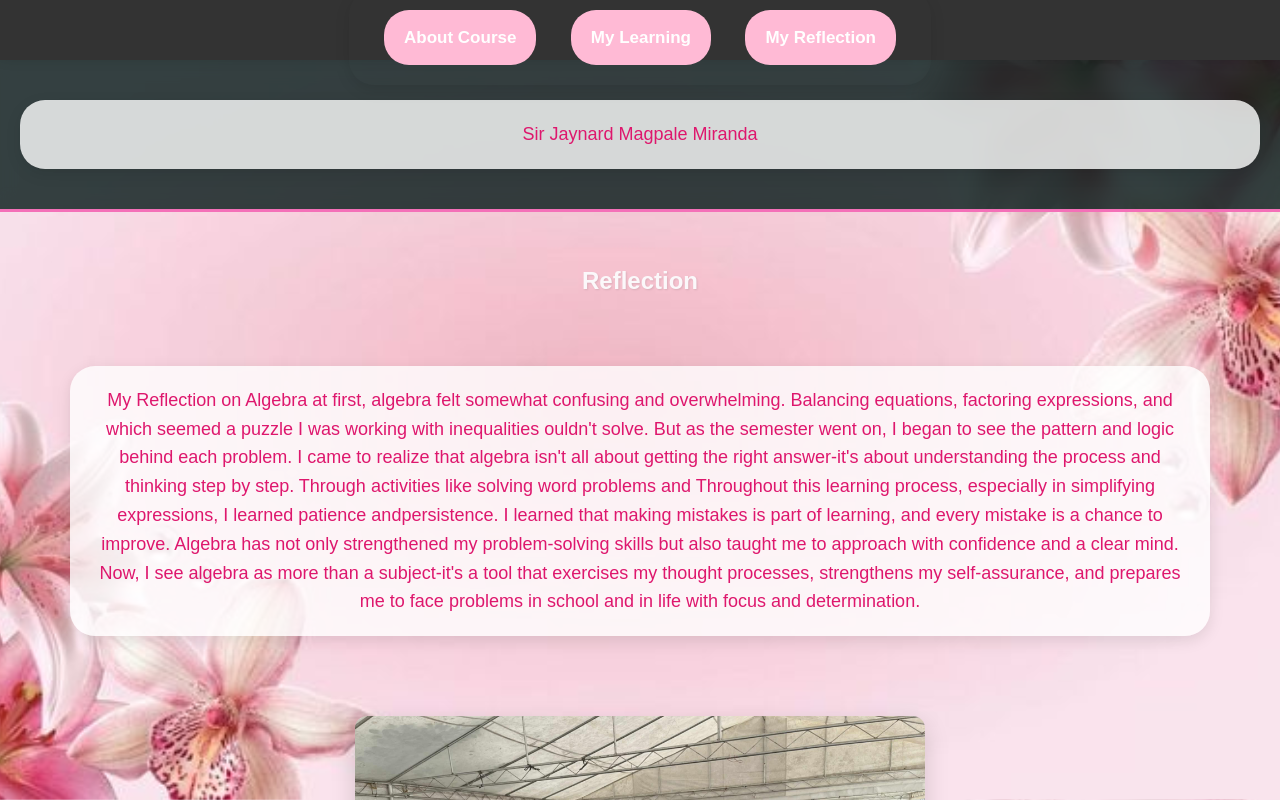
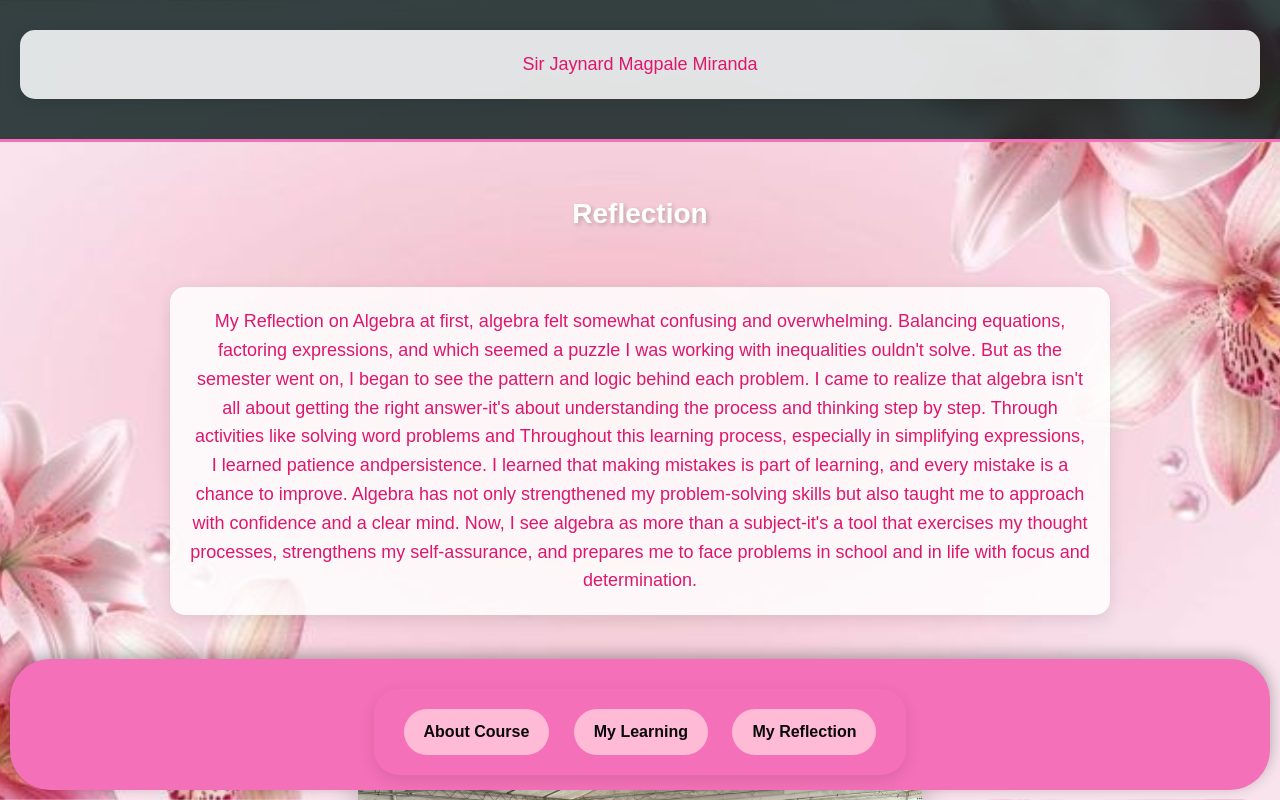
Before and after one commit to shyaa-ai/angel-algebra, a plain HTML site: page reflection.html in a window 1280 px wide. Shown: the top 800 px of the page. Drawn offline with Linux system fonts and the light colour scheme.

Commit message:
Add files via upload

```diff
--- a/reflection.html
+++ b/reflection.html
@@ -8,50 +8,114 @@
 </head>
 <body>
 
-   <title>Fixed Navigation Bar</title>
   <style>
-    /* Reset some default styles */
+        /* ==== GLOBAL STYLE ==== */
         * {
-      box-sizing: border-box;
             margin: 0;
             padding: 0;
+            box-sizing: border-box;
         }
 
-    /* Style for the body */
         body {
             font-family: Arial, sans-serif;
-      padding-top: 60px; /* to avoid content being hidden behind the navbar */
+            background: linear-gradient(135deg, #FF9ECC 0%, #F470B8 50%, #D14496 100%);
+            background-size: 400% 400%;
+            animation: gradientShift 12s ease infinite;
+            color: #031716;
+            min-height: 100vh;
+            padding-bottom: 120px;
         }
 
-    /* Style the navigation bar */
+        @keyframes gradientShift {
+            0% { background-position: 0% 50%; }
+            50% { background-position: 100% 50%; }
+            100% { background-position: 0% 50%; }
+        }
+
+        /* ==== HEADER ==== */
+        header {
+            background: rgba(3, 23, 22, 0.8);
+            backdrop-filter: blur(10px);
+            text-align: center;
+            padding: 20px;
+            border-bottom: 3px solid #F470B8;
+        }
+
+        header h1 {
+            color: #d19898;
+            font-size: 32px;
+        }
+
+
+
+        /* ==== SECTIONS ==== */
+        section {
+            padding: 30px;
+            max-width: 1000px;
+            margin: auto;
+            text-align: center;
+        }
+
+        h2 {
+            color: #fff;
+            font-size: 28px;
+            margin-bottom: 15px;
+            text-shadow: 2px 2px 4px rgba(0,0,0,0.2);
+        }
+
+        p {
+            background: rgba(255, 255, 255, 0.85);
+            padding: 20px;
+            border-radius: 15px;
+            font-size: 18px;
+            line-height: 1.6;
+            box-shadow: 0 4px 15px rgba(0,0,0,0.1);
+            margin-top: 10px;
+        }
+
+        img {
+            max-width: 60%;
+            border-radius: 15px;
+            margin-top: 20px;
+            box-shadow: 0 8px 30px rgba(0,0,0,0.2);
+            transition: 0.3s ease;
+        }
+
+        img:hover {
+            transform: scale(1.03);
+            box-shadow: 0 12px 35px rgba(0,0,0,0.3);
+        }
+
+        /* ==== NAVIGATION BAR ==== */
         nav {
             position: fixed;
-      top: 0;
-      width: 100%;
-      background-color: #333;
-      height: 60px;
-      display: flex;
-      align-items: center;
-      justify-content: center;
-      z-index: 999;
+            bottom: 10px;
+            left: 10px;
+            right: 10px;
+            background: #F470B8;
+            padding: 15px;
+            border-radius: 40px;
+            text-align: center;
+            box-shadow: 0 -4px 15px rgba(0,0,0,0.3);
         }
 
-    /* Style for nav links */
         nav a {
-      color: white;
-      padding: 14px 20px;
             text-decoration: none;
-      font-size: 17px;
+            color: rgb(9, 9, 9);
+            background: #FFBAD5;
+            padding: 10px 20px;
+            margin: 0 10px;
+            border-radius: 25px;
+            font-weight: bold;
+            transition: 0.3s;
+            display: inline-block;
         }
 
-    /* Hover effect for links */
         nav a:hover {
-      background-color: #575757;
-    }
-
-    /* Content placeholder */
-    .content {
-      padding: 20px;
+            background: #f3e3e9;
+            color: #000;
+            transform: translateY(-3px);
+            box-shadow: 0 4px 12px rgba(255,255,255,0.5);
         }
     </style>
 </head>
```
Also changed, not shown: about.html (+91 -27 lines), index.html (added, +148 -0 lines), learningssz.html (+90 -25 lines). Lines whose indentation alone changed are shown as unchanged.
